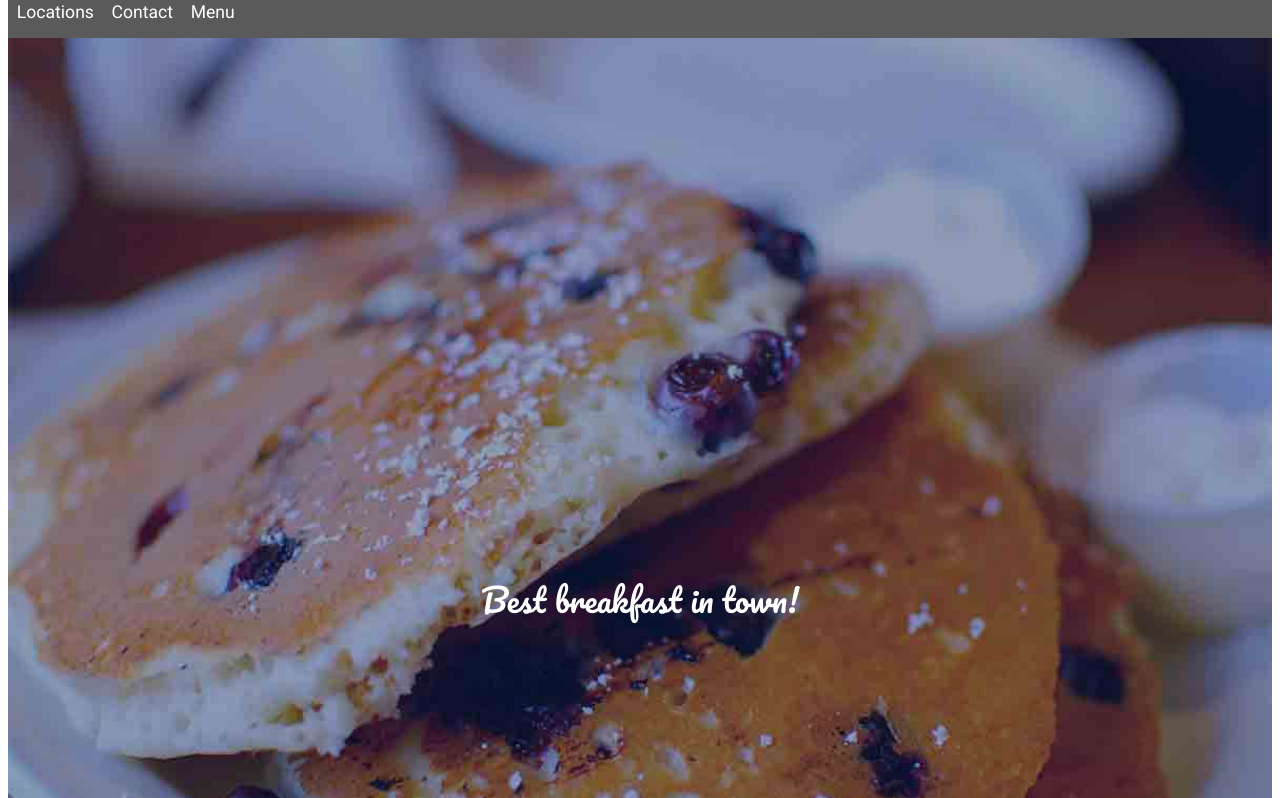
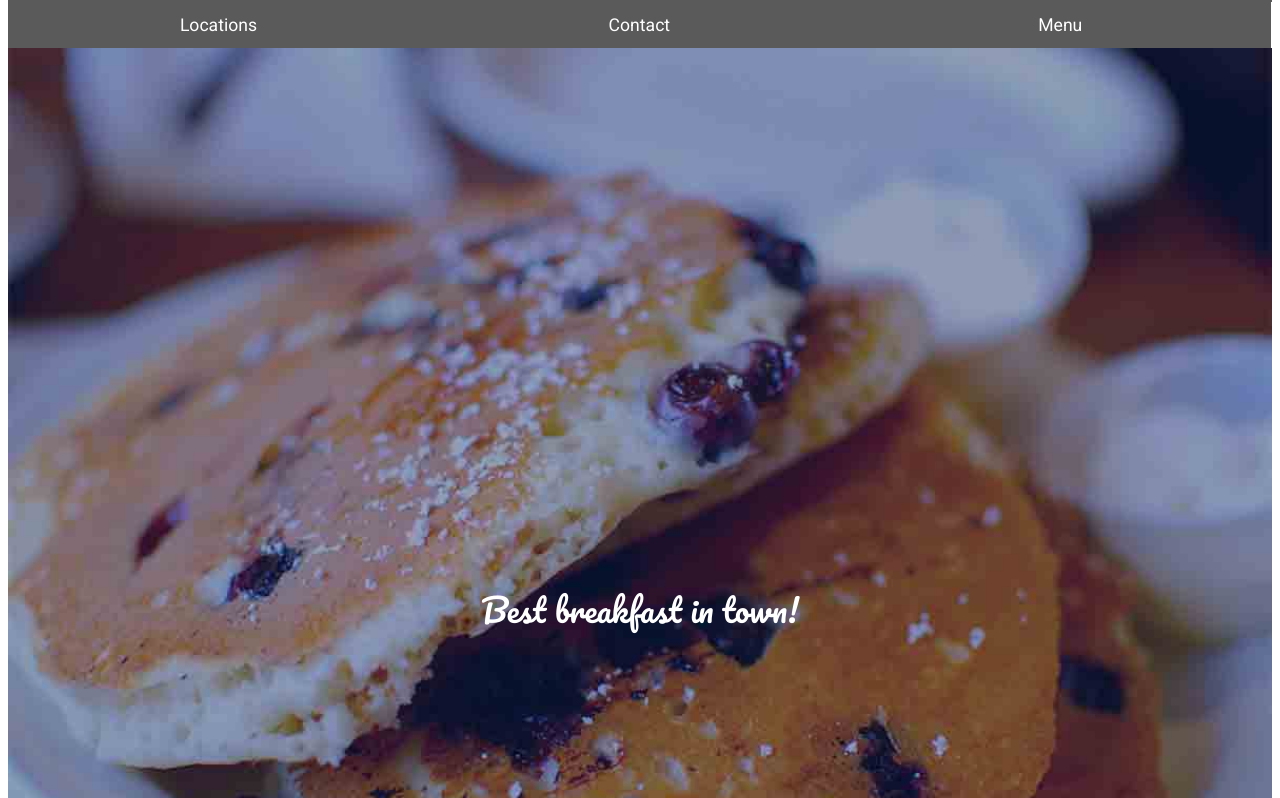
Before and after one commit to cassandrabarbe/dsn1674-project-3, a plain HTML site: page index.html in a window 1280 px wide. Shown: the part 96-894 px from the top of the page. Drawn offline with Linux system fonts and the light colour scheme; some packages are replaced by stand-ins of ours.

Commit message:
centered nav, still playing with the map size

```diff
--- a/css/main.css
+++ b/css/main.css
@@ -22,15 +22,11 @@ header{
 }
 
 nav{
-  background-color: #5b5a5a ;
-  text-align: center;
-  padding-bottom: 1em;
-  position: relative;
-  z-index: 1;
+width: 100%;
+margin: 0;
 }
 
 nav ol{
-   list-style: none;
    color: white;
    margin: 0;
    padding: 0;
@@ -41,6 +37,8 @@ nav ol{
    float: left;
    margin: 0;
    text-align:center;
+   width: 33.3%;
+   list-style: none;
  }
 
  nav a{
@@ -52,7 +50,10 @@ nav ol{
  padding-left: 0.5em;
  padding-right: 0.5em;
  text-align: center;
- width: 33.3%;
+ background-color: #5b5a5a ;
+ padding:0.74em;
+ position: relative;
+ z-index: 1;
 }
 
 nav a:hover{
--- a/index.html
+++ b/index.html
@@ -38,7 +38,7 @@
 
 <div>
   <p>Our restaurant is located on St-Laurent. Here are the directions to get to us!</p>
-<script type="text/javascript" src="http://maps.google.com/maps/api/js?sensor=false"></script><div style="overflow:hidden;height:50%;width:100%px;"><div id="gmap_canvas" style="height:500px;width:100%;"></div><style>#gmap_canvas img{max-width:none!important;background:none!important}</style><a class="google-map-code" href="http://premium-wordpress-themes.org" id="get-map-data"></a></div><script type="text/javascript"> function init_map(){var myOptions = {zoom:14,center:new google.maps.LatLng(45.4256636,-75.63799180000001),mapTypeId: google.maps.MapTypeId.ROADMAP};map = new google.maps.Map(document.getElementById("gmap_canvas"), myOptions);marker = new google.maps.Marker({map: map,position: new google.maps.LatLng(45.4256636, -75.63799180000001)});infowindow = new google.maps.InfoWindow({content:"<b>Bigg's Deli and Bar</b><br/>1099 St Laurent Blvd<br/> Ottawa" });google.maps.event.addListener(marker, "click", function(){infowindow.open(map,marker);});infowindow.open(map,marker);}google.maps.event.addDomListener(window, 'load', init_map);</script>
+<script type="text/javascript" src="http://maps.google.com/maps/api/js?sensor=false"></script><div style="overflow:hidden;height:50%;width:100%px;padding-left: 2em; padding-right: 2em;"><div id="gmap_canvas" style="height:500px;width:100%;"></div><style>#gmap_canvas img{max-width:none!important;background:none!important}</style><a class="google-map-code" href="http://premium-wordpress-themes.org" id="get-map-data"></a></div><script type="text/javascript"> function init_map(){var myOptions = {zoom:14,center:new google.maps.LatLng(45.4256636,-75.63799180000001),mapTypeId: google.maps.MapTypeId.ROADMAP};map = new google.maps.Map(document.getElementById("gmap_canvas"), myOptions);marker = new google.maps.Marker({map: map,position: new google.maps.LatLng(45.4256636, -75.63799180000001)});infowindow = new google.maps.InfoWindow({content:"<b>Bigg's Deli and Bar</b><br/>1099 St Laurent Blvd<br/> Ottawa" });google.maps.event.addListener(marker, "click", function(){infowindow.open(map,marker);});infowindow.open(map,marker);}google.maps.event.addDomListener(window, 'load', init_map);</script>
 </div>
 
 <div class="hours">
@@ -48,6 +48,7 @@
 </div>
 
 <h2 id="contact"> Contact Us </h2>
+
 
 <h2 id="menu"> Menu </h2>
 
```
Also changed, not shown: images/email.svg (added), images/phone.svg (added).
